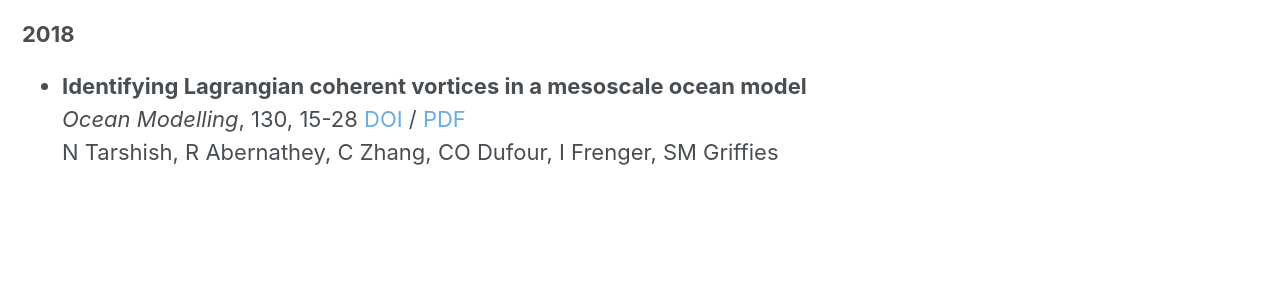
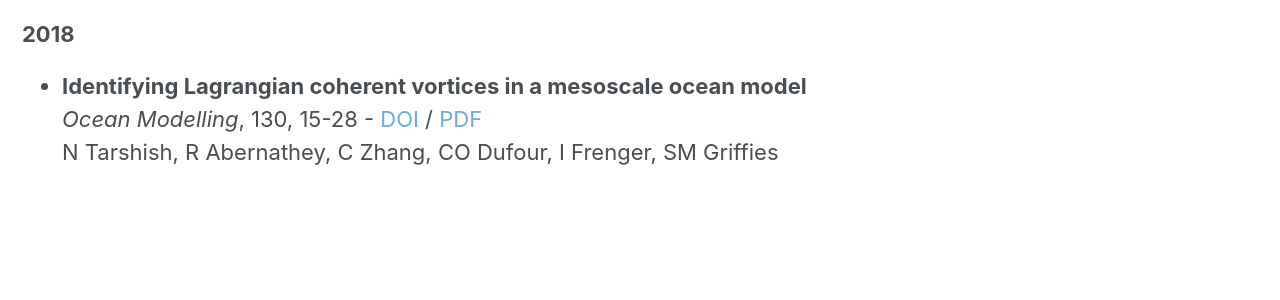
Before and after one commit to ci-zhang/ci-zhang.github.io, a Jekyll site: the page built from _pages/papers.md, in a window 1280 px wide. Shown: the part 263-563 px from the top of the page. Built offline with Jekyll 4.4.1, drawn with Linux system fonts in a browser that asks for light colours; nearby versions of some CDN libraries; a style sheet for code colours, icons or effects is not loaded.

```diff
--- a/_pages/papers.md
+++ b/_pages/papers.md
@@ -10,7 +10,7 @@ layout: space
 ### 2018
 
 *  **Identifying Lagrangian coherent vortices in a mesoscale ocean model**
-   *Ocean Modelling*, 130, 15-28 [DOI][d1] / [PDF][p1]
+   *Ocean Modelling*, 130, 15-28 - [DOI][d1] / [PDF][p1]
    N Tarshish, R Abernathey, C Zhang, CO Dufour, I Frenger, SM Griffies
 
    [d1]: https://doi.org/10.1016/j.ocemod.2018.07.001
```
Also changed, not shown: _pages/cv.md (+1 -1 lines).
